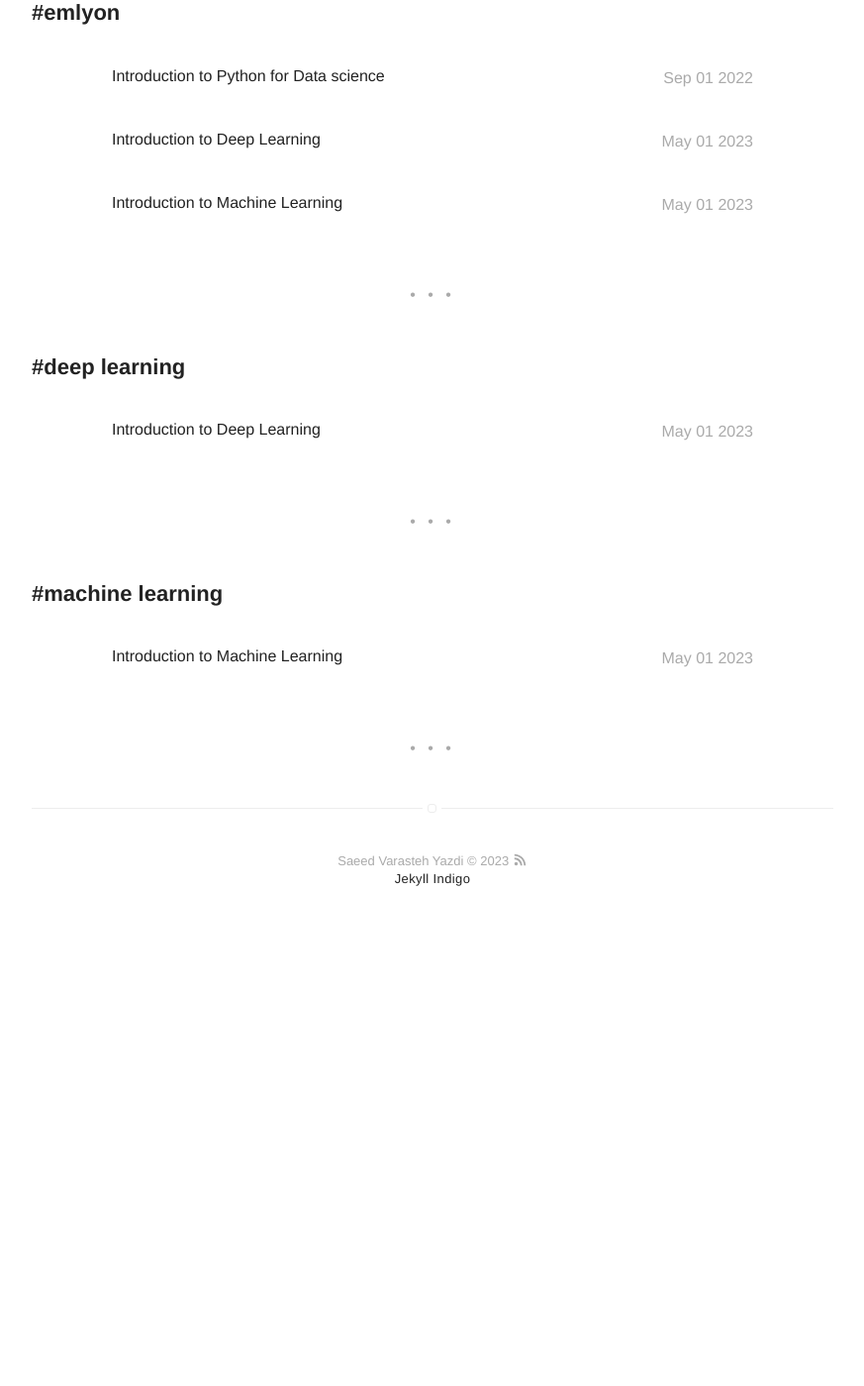
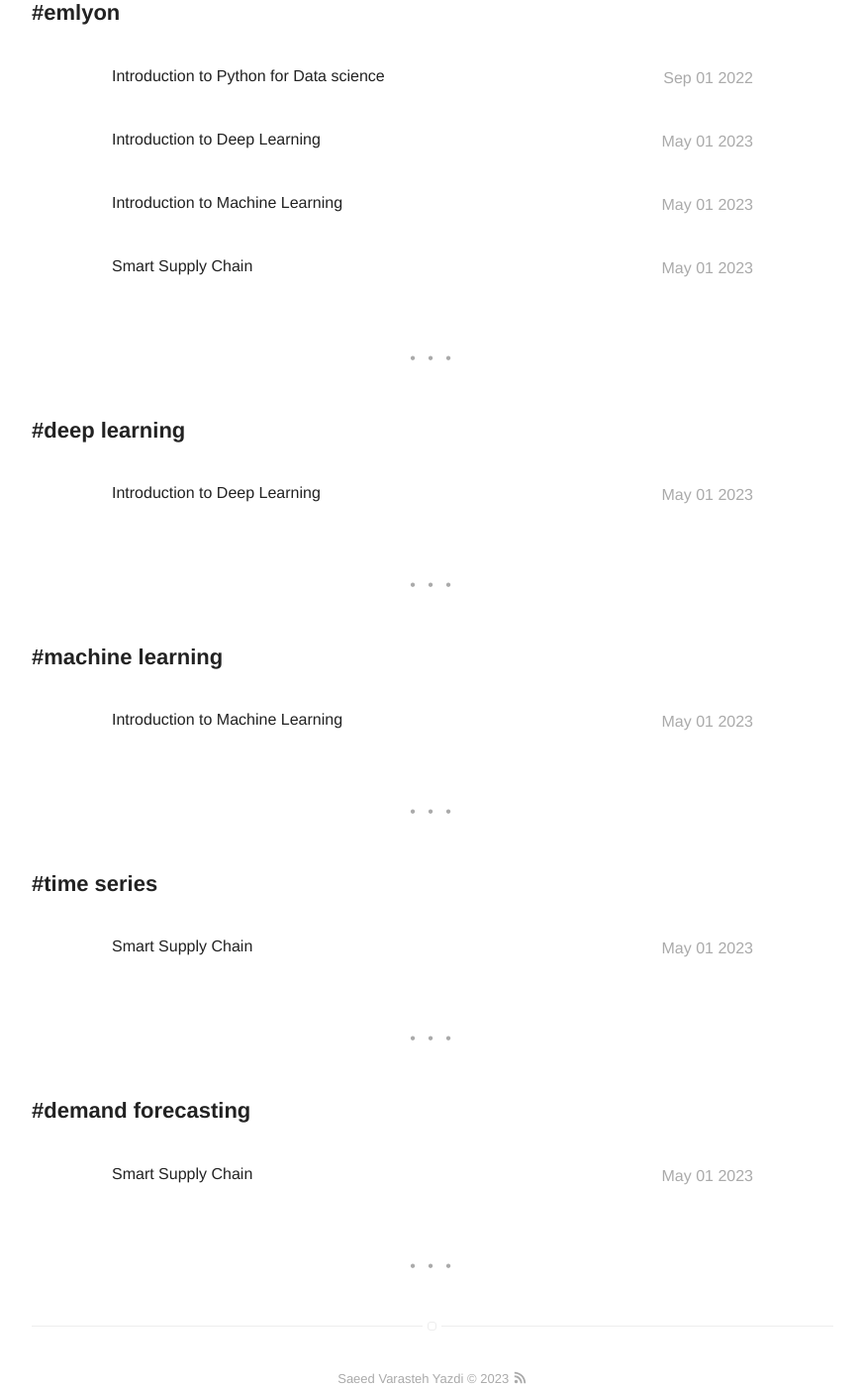
Before and after one commit to SaeedVarasteh/saeedvarasteh.github.io, a Jekyll site: the page built from tags.html, in a window 1280 px wide and 1400 px high, scrolled down 1986 px. Shown: the whole window at 99% size, without its empty margins (203-1076 px from the left). Built offline with Jekyll 4.4.1, drawn with Linux system fonts in a browser that asks for light colours; a script that is not in the unit is left out; before the commit the page ends 2945 px from its top, so only the background shows below that; some of the changed text lies outside the part shown.

Commit message:
initial commit

```diff
--- /dev/null
+++ b/_posts/2023-05-01-ssc.md
@@ -0,0 +1,78 @@
+---
+title: Smart Supply Chain
+layout: post
+date: 2023-05-01
+description: Smart supply chain course materials
+tag:
+- time series
+- demand forecasting
+- emlyon
+image: /assets/images/blogposts/ssc.png
+headerImage: true
+lectures: true
+hidden: true
+category: lecture
+author: saeed
+externalLink: false
+---
+
+## Intro
+
+In this course, we will talk about efficient and smart supply chain management systems enabled by machine learning techniques. Particularly, we are going to focus on the demand forecasting problem.
+
+The main course objectives are:
+
+- Understand the role of machine learning in supply chain planning.
+- Introduce the field of machine learning, an area where algorithms learn patterns from data to support proactive decision making, as it applies to supply chain management.
+- Use time series analysis to conduct predictive analytics for demand forecasting and inventory management.
+
+---
+
+## Syllabus
+
+This is the planned schedule for the whole course. The course is organized in a 6-hour format.
+
+<br/>
+
+<table width="100%" class="styled-table">
+<table width="90%">
+    <thead>
+        <tr>
+            <th style="text-align: center; width:80px;">Lecture #</th>
+            <th style="text-align: left;">Title</th>
+            <th style="text-align: left;">Lecture Topics</th>
+            <th style="text-align: left;">Recitations</th>
+            <th style="text-align: center;">Externals</th>
+        </tr>
+    </thead>
+    <tbody>
+         <tr class="active-row">
+            <td style="text-align: center;">1</td>
+            <td style="text-align: left;">Introduction</td>
+            <td style="text-align: left;">
+            About this course <br/>
+            Supply chain analytics <br/>
+            Machine learning in supply chain <br/>
+            Demand forecasting
+            </td>
+            <td style="text-align: left;">
+            </td>
+            <td style="text-align: center;"></td>
+        </tr>
+        <tr>
+            <td style="text-align: center;">2</td>
+            <td style="text-align: left;">Time series analysis</td>
+            <td style="text-align: left;">
+            What are time series? <br/>
+            Time series forecasting <br/>
+            Statistical Models <br/>
+            Machine Learning Models
+            </td>
+            <td style="text-align: left;">
+            The Forecast Competition
+            </td>
+            <td style="text-align: center;">
+            </td>
+        </tr>
+    </tbody>
+</table>
```
Also changed, not shown: _posts/2023-05-01-dl.md (+1 -1 lines), _posts/2023-05-01-ml.md (+1 -1 lines), assets/images/blogposts/ssc.png (added), 3 other files.
